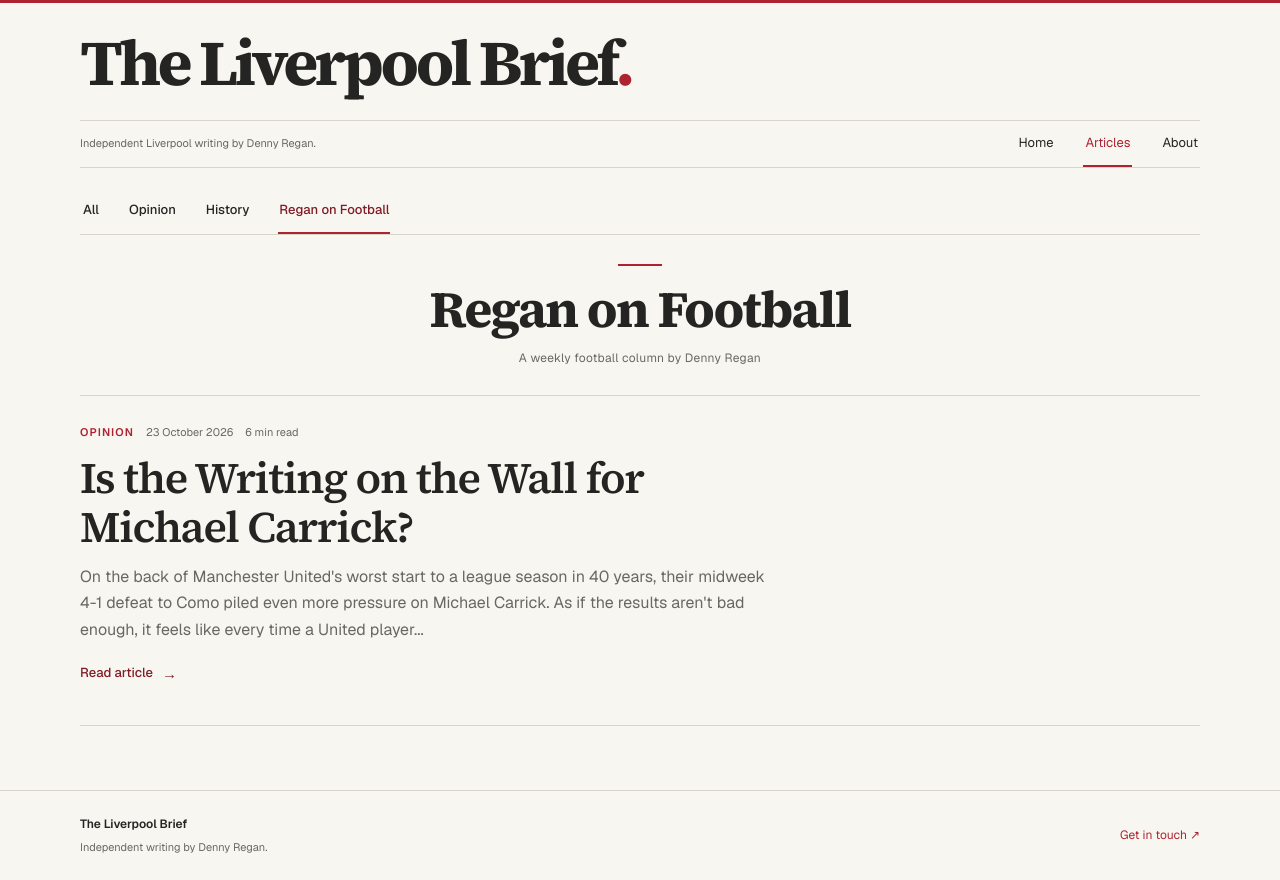
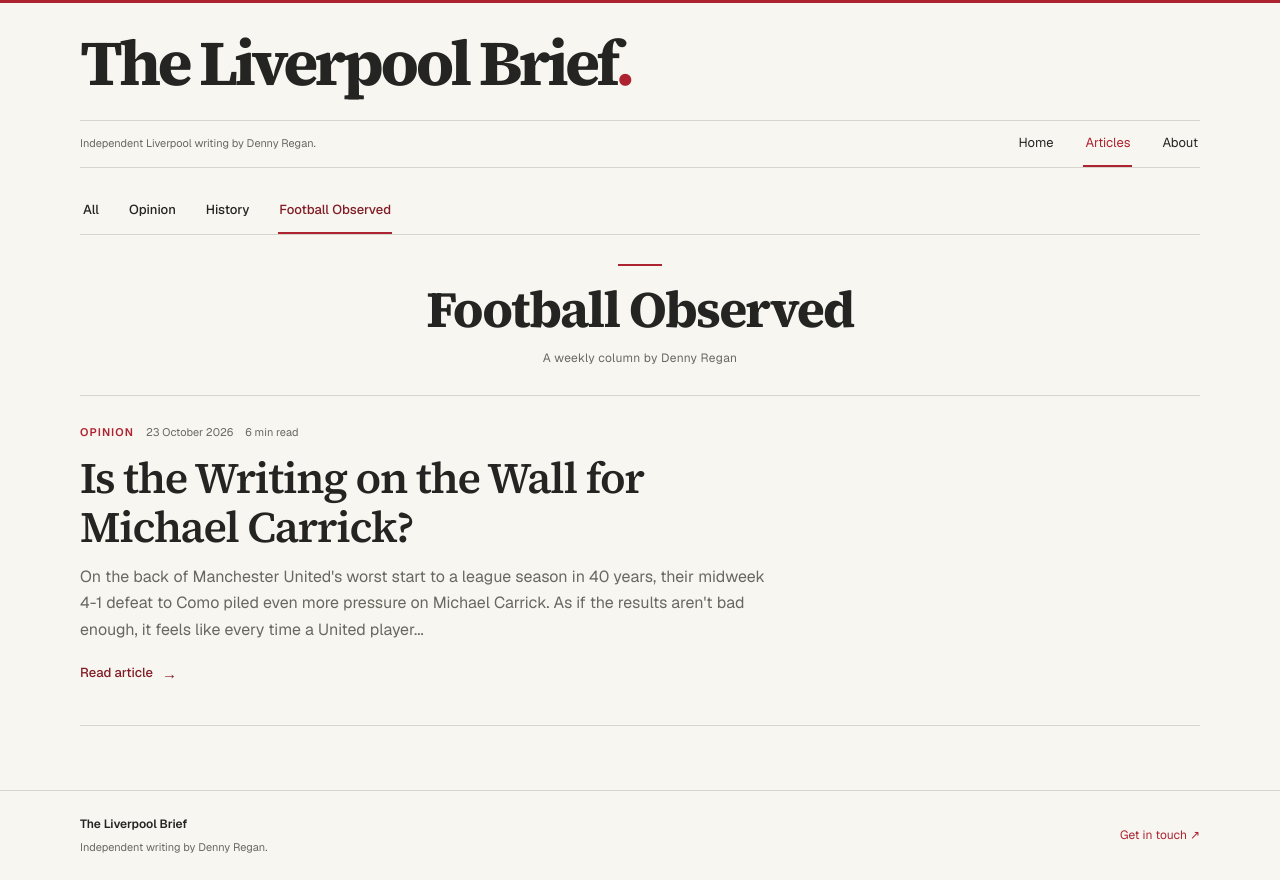
Before and after one commit to DennyRegan/the-liverpool-brief, a Next.js app: page /regan-on-football in a window 1280 px wide. Built offline with nearby package versions, Linux system fonts and the light colour scheme.

Commit message:
Rename Denny's column to Football Observed
Update the public heading, byline, category labels and collection metadata. Preserve existing article wording, tags and permanent URLs.

```diff
--- a/app/components/ArticlesNavigation.tsx
+++ b/app/components/ArticlesNavigation.tsx
@@ -10,7 +10,7 @@ export function ArticlesNavigation({ selected, hasAnalysis = false }: {
     ["Opinion", "/articles?type=opinion"],
     ...(hasAnalysis ? [["Analysis", "/articles?type=analysis"]] : []),
     ["History", "/articles?type=history"],
-    ["Regan on Football", REGAN_ON_FOOTBALL_PATH],
+    ["Football Observed", REGAN_ON_FOOTBALL_PATH],
   ];
   return (
     <nav className="writing-types" aria-label="Article categories" tabIndex={0}>
--- a/app/components/ReganOnFootballLabel.tsx
+++ b/app/components/ReganOnFootballLabel.tsx
@@ -3,6 +3,6 @@ import { isReganOnFootball, REGAN_ON_FOOTBALL_PATH } from "@/lib/content/regan-o
 
 export function ReganOnFootballLabel({ article }: { article: { category: string; tags?: readonly string[] } }) {
   return isReganOnFootball(article)
-    ? <Link className="column-label" href={REGAN_ON_FOOTBALL_PATH}>Regan on Football</Link>
+    ? <Link className="column-label" href={REGAN_ON_FOOTBALL_PATH}>Football Observed</Link>
     : null;
 }
--- a/app/components/ReganOnFootballMasthead.tsx
+++ b/app/components/ReganOnFootballMasthead.tsx
@@ -5,11 +5,11 @@ export function ReganOnFootballMasthead({ compact = false }: { compact?: boolean
   return (
     <header className={`column-masthead${compact ? " column-masthead--compact" : ""}`}>
       {compact ? (
-        <p className="column-name"><Link href={REGAN_ON_FOOTBALL_PATH}>Regan <em>on Football</em></Link></p>
+        <p className="column-name"><Link href={REGAN_ON_FOOTBALL_PATH}>Football Observed</Link></p>
       ) : (
-        <h1 className="column-name">Regan on Football</h1>
+        <h1 className="column-name">Football Observed</h1>
       )}
-      <p className="column-byline">A weekly football column by Denny Regan</p>
+      <p className="column-byline">A weekly column by Denny Regan</p>
     </header>
   );
 }
--- a/app/regan-on-football/page.tsx
+++ b/app/regan-on-football/page.tsx
@@ -7,8 +7,8 @@ import { getWriting } from "@/lib/content/writing";
 import { socialMetadata } from "@/lib/social-metadata";
 
 export const metadata = socialMetadata(
-  "Regan on Football | The Liverpool Brief",
-  "A weekly football column by Denny Regan. Opinions, observations and commentary on football, published in The Liverpool Brief.",
+  "Football Observed | The Liverpool Brief",
+  "A weekly column by Denny Regan. Opinions, observations and commentary on football, published in The Liverpool Brief.",
   REGAN_ON_FOOTBALL_PATH,
 );
 
@@ -17,7 +17,7 @@ export default function ReganOnFootballPage() {
   return <>
     <SiteHeader active="articles" />
     <main id="main-content" className="site-width collection column-page">
-      <ArticlesNavigation selected="Regan on Football" hasAnalysis={getWriting().some(article => article.category === "Analysis")} />
+      <ArticlesNavigation selected="Football Observed" hasAnalysis={getWriting().some(article => article.category === "Analysis")} />
       <ReganOnFootballMasthead />
       <ArticleCollection articles={editions} column emptyMessage="The first edition will appear here when published." />
     </main>
```
Also changed, not shown: 2 other files (tests, documents, lock files or other folders).
